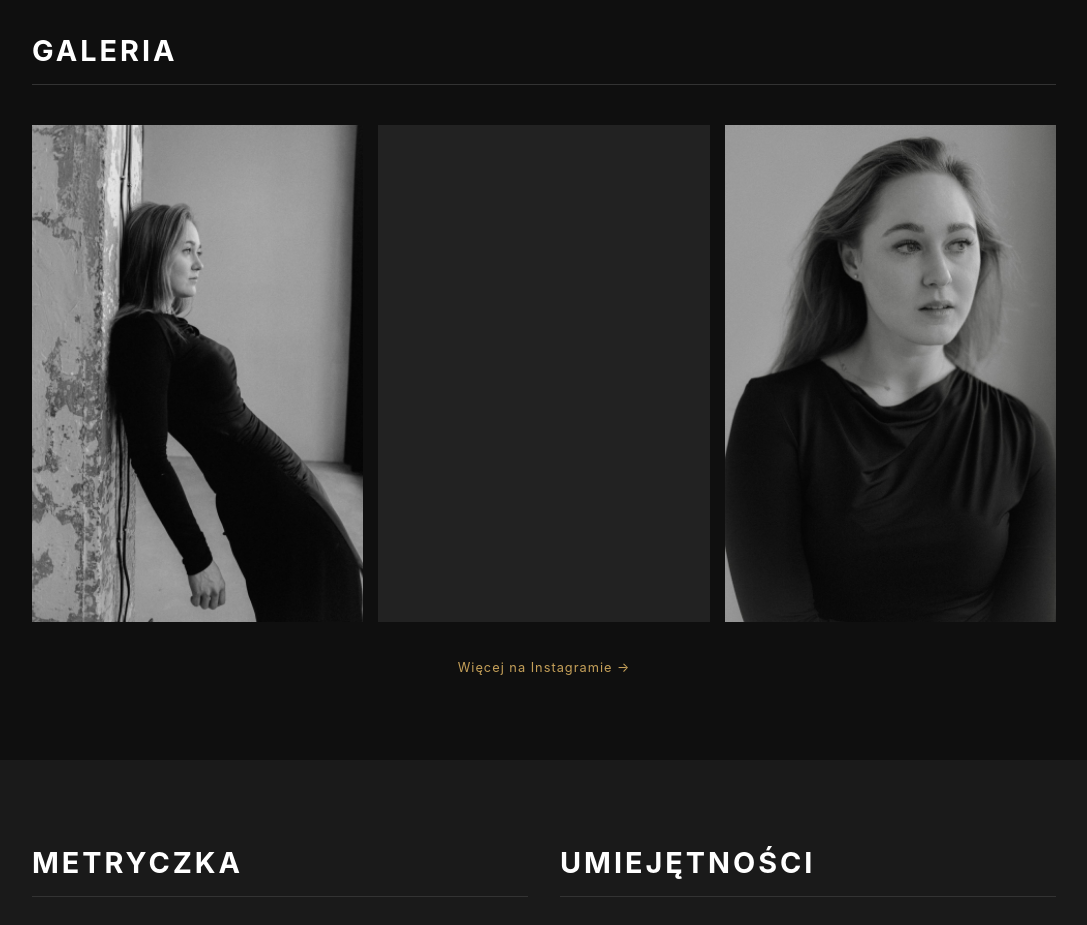
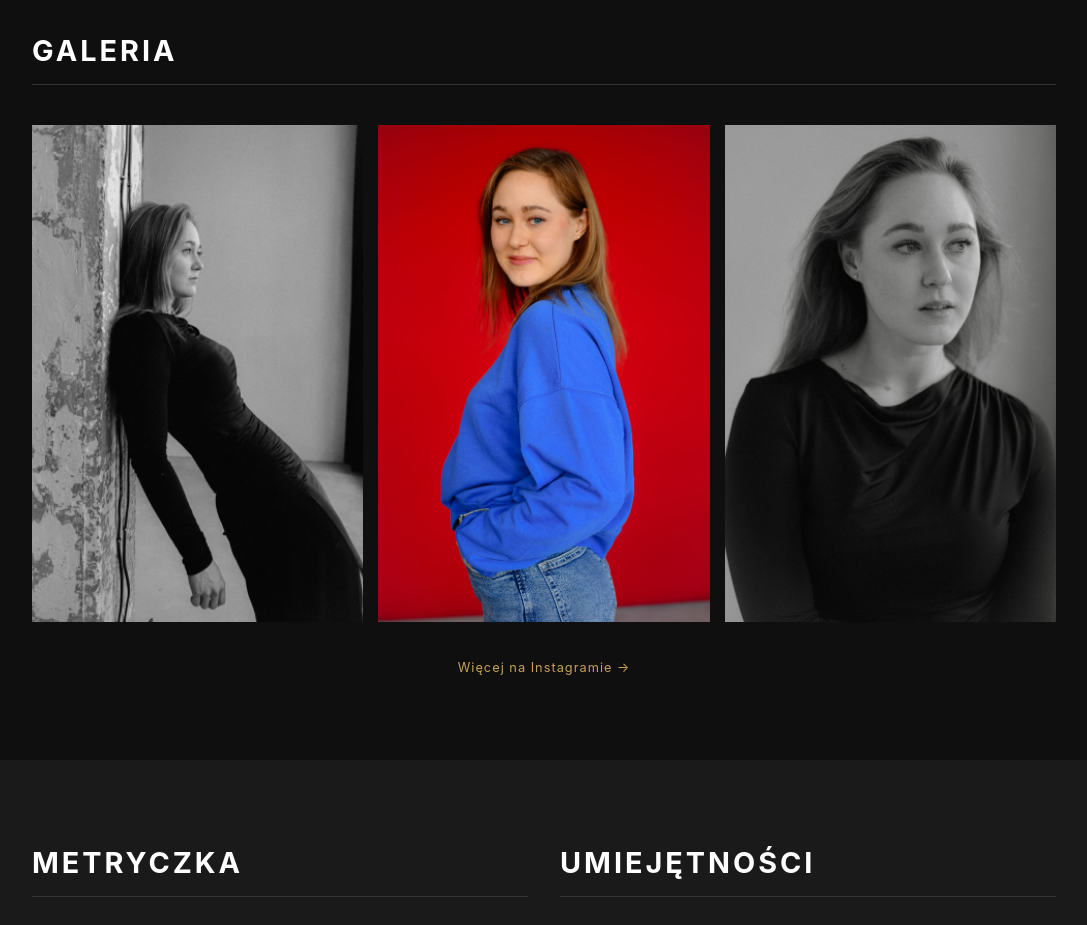
Before and after one commit to gixosq/vanessence.github.io, a plain HTML site: page index.html in a window 1280 px wide. Shown: the part 1700-2625 px from the top of the page, without its empty margins (96-1183 px from the left). Drawn offline with Linux system fonts and the light colour scheme.

Commit message:
Fix background image URL for second photo

```diff
--- a/index.html
+++ b/index.html
@@ -211,7 +211,7 @@
                 <img src="1.jpg" alt="Vanessa Gazda Headshot" style="width:100%; height:100%; opacity:0;">
             </div>
 
-            <div class="photo" style="background-image: url('2j.jpg');">
+            <div class="photo" style="background-image: url('2.jpg');">
                 <img src="3.jpg" alt="Vanessa Gazda Aktorka" style="width:100%; height:100%; opacity:0;">
             </div>
 
```
